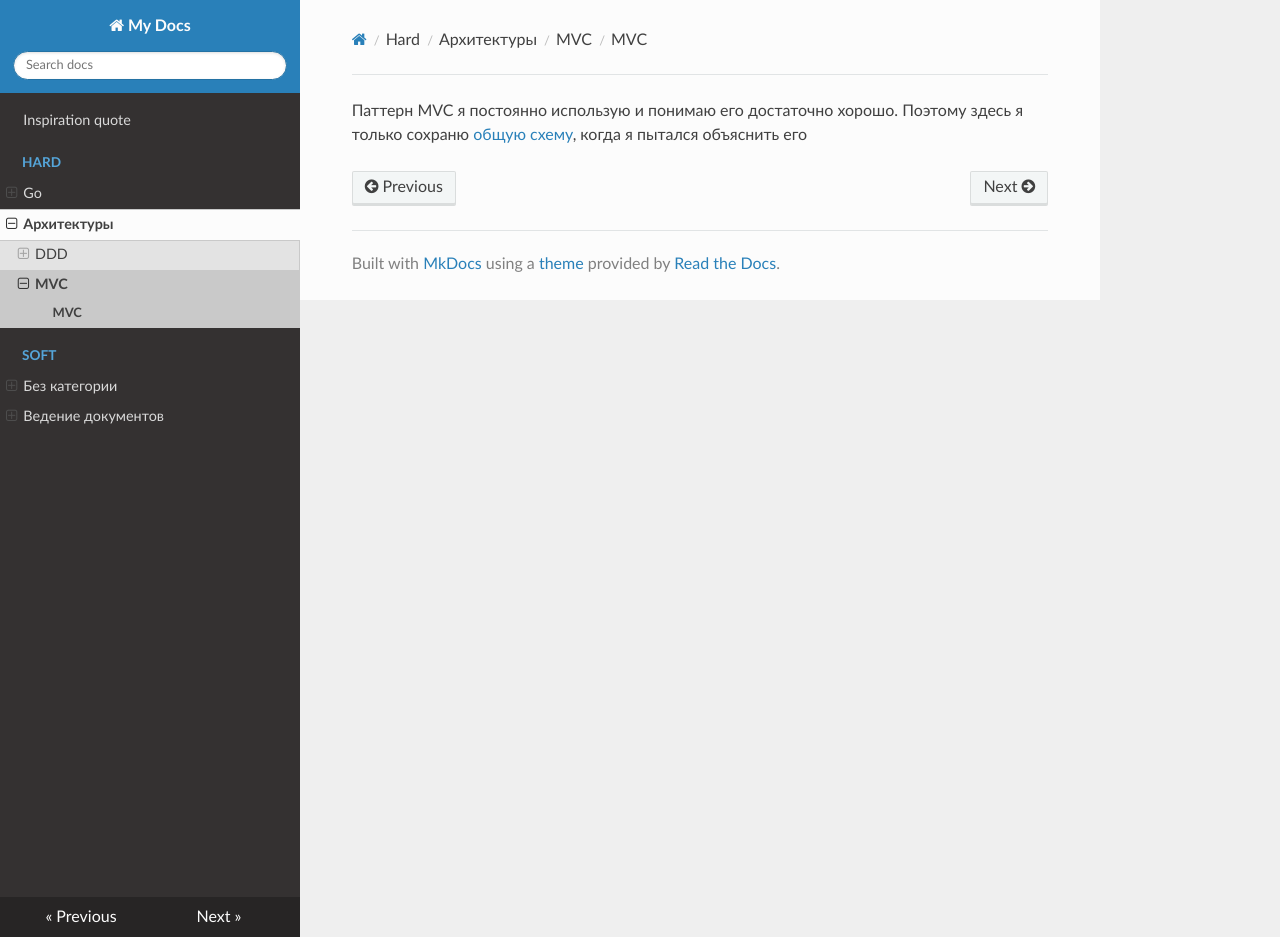
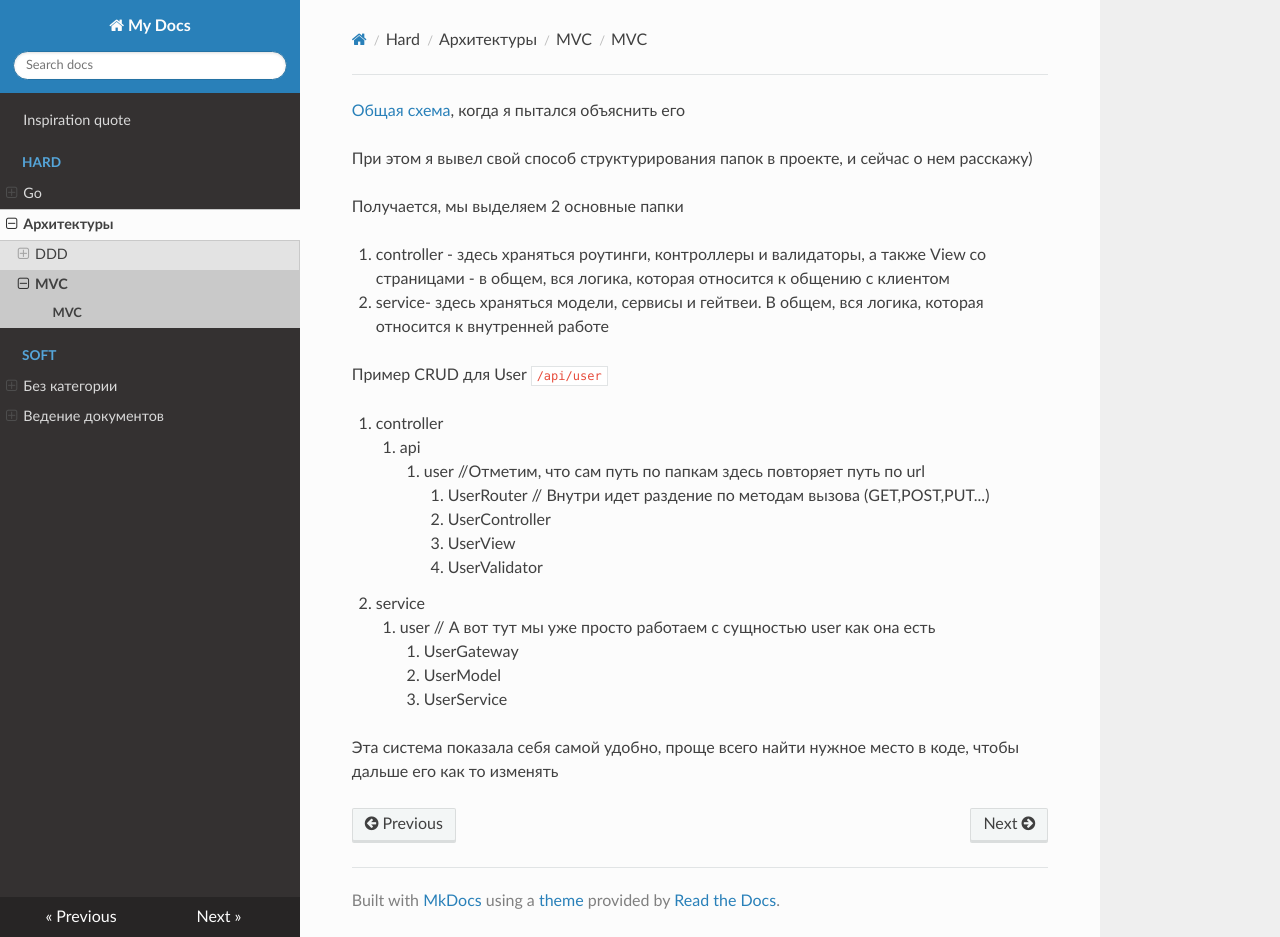
Before and after one commit to RyndychRD/code-conspect, an MkDocs documentation site: the page built from docs/hard/Архитектуры/MVC/MVC.md, in a window 1280 px wide and 937 px high. Built offline with MkDocs 1.6.1, drawn with Linux system fonts in a browser that asks for light colours; nearby versions of some CDN libraries.

Commit message:
Описал структуру папок последнего проекта

```diff
--- a/docs/hard/Архитектуры/MVC/MVC.md
+++ b/docs/hard/Архитектуры/MVC/MVC.md
@@ -1 +1,25 @@
-Паттерн MVC я постоянно использую и понимаю его достаточно хорошо. Поэтому здесь я только сохраню [общую схему](Модуль%20админки.drawio.png), когда я пытался объяснить его
+[Общая схема](Модуль%20админки.drawio.png), когда я пытался объяснить его
+
+При этом я вывел свой способ структурирования папок в проекте, и сейчас о нем расскажу)
+
+Получается, мы выделяем 2 основные папки
+
+1. controller - здесь храняться роутинги, контроллеры и валидаторы, а также View со страницами - в общем, вся логика, которая относится к общению с клиентом
+2. service- здесь храняться модели, сервисы и гейтвеи. В общем, вся логика, которая относится к внутренней работе
+
+Пример CRUD для User `/api/user`
+
+1. controller
+	1. api
+		1. user //Отметим, что сам путь по папкам здесь повторяет путь по url
+            1. UserRouter // Внутри идет раздение по методам вызова (GET,POST,PUT...)
+            2. UserController
+            3. UserView
+            4. UserValidator
+2. service
+	1. user // А вот тут мы уже просто работаем с сущностью user как она есть
+        1. UserGateway
+        2. UserModel
+        3. UserService
+
+Эта система показала себя самой удобно, проще всего найти нужное место в коде, чтобы дальше его как то изменять
```
